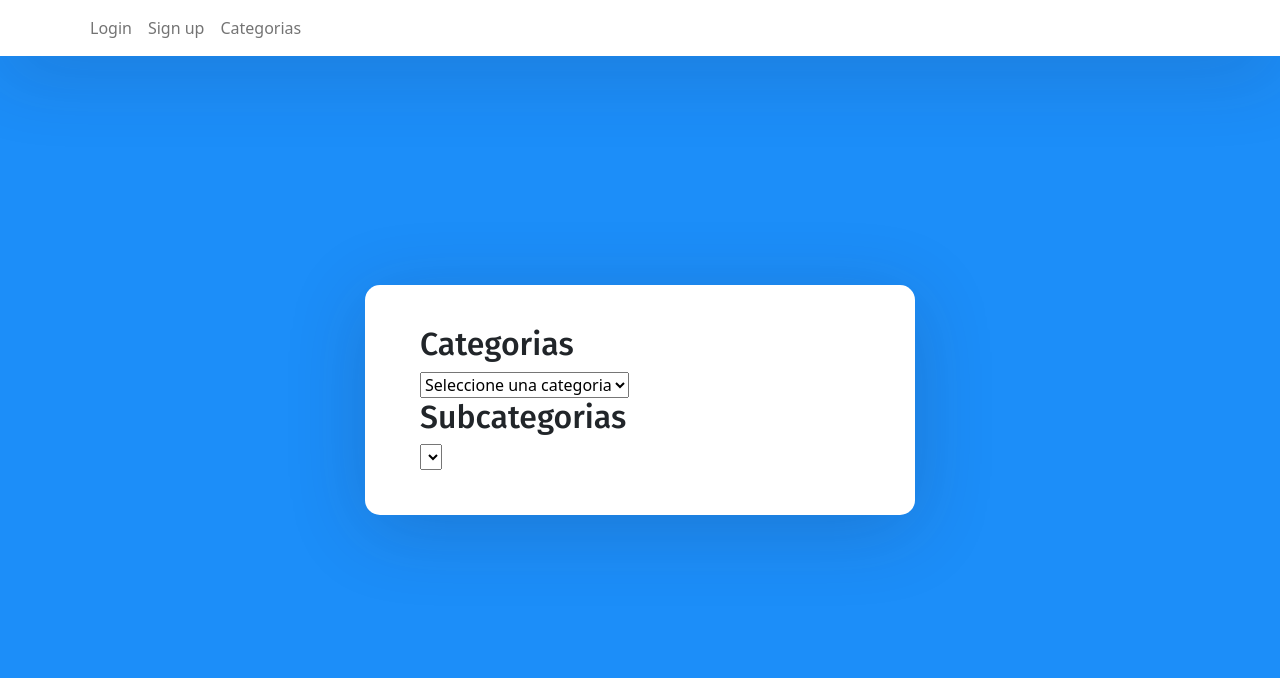
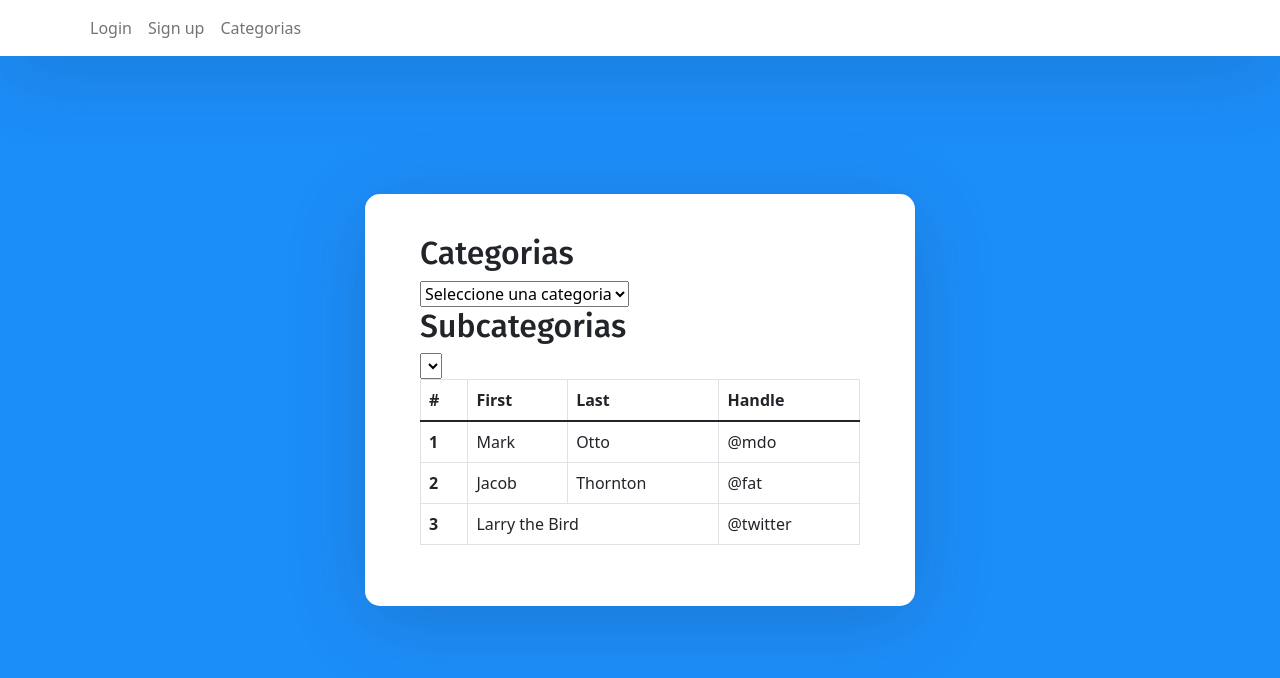
Before and after one commit to 203404/CashFlow-Front, a React (Create React App) app: page /categorias in a window 1280 px wide. Shown: the top 678 px of the page. Built offline with nearby package versions, Linux system fonts and the light colour scheme.

Commit message:
Update categorias.component.js

```diff
--- a/src/components/categorias.component.js
+++ b/src/components/categorias.component.js
@@ -21,6 +21,7 @@
   return (
     <div>
       <div>
+        <div>
           <h2>Categorias</h2>
           <select
             name="categorias"
@@ -38,14 +39,46 @@
         <div>
           <h2>Subcategorias</h2>
           <select name="articulos" id="selarticulo">
-            {
-                idArticulos > -1 &&
+            {idArticulos > -1 &&
               categorias[idArticulos].articulos.map((item, i) => (
-                    <option key={"articulo" + 1} value=""> {item} </option>
-                  ))
-            }
-
+                <option key={"articulo" + 1} value="">
+                  {" "}
+                  {item}{" "}
+                </option>
+              ))}
           </select>
+        </div>
+      </div>
+      <div>
+        <table class="table table-bordered">
+          <thead>
+            <tr>
+              <th scope="col">#</th>
+              <th scope="col">First</th>
+              <th scope="col">Last</th>
+              <th scope="col">Handle</th>
+            </tr>
+          </thead>
+          <tbody>
+            <tr>
+              <th scope="row">1</th>
+              <td>Mark</td>
+              <td>Otto</td>
+              <td>@mdo</td>
+            </tr>
+            <tr>
+              <th scope="row">2</th>
+              <td>Jacob</td>
+              <td>Thornton</td>
+              <td>@fat</td>
+            </tr>
+            <tr>
+              <th scope="row">3</th>
+              <td colspan="2">Larry the Bird</td>
+              <td>@twitter</td>
+            </tr>
+          </tbody>
+        </table>
       </div>
     </div>
   );
```
Lines whose indentation alone changed are shown as unchanged.
